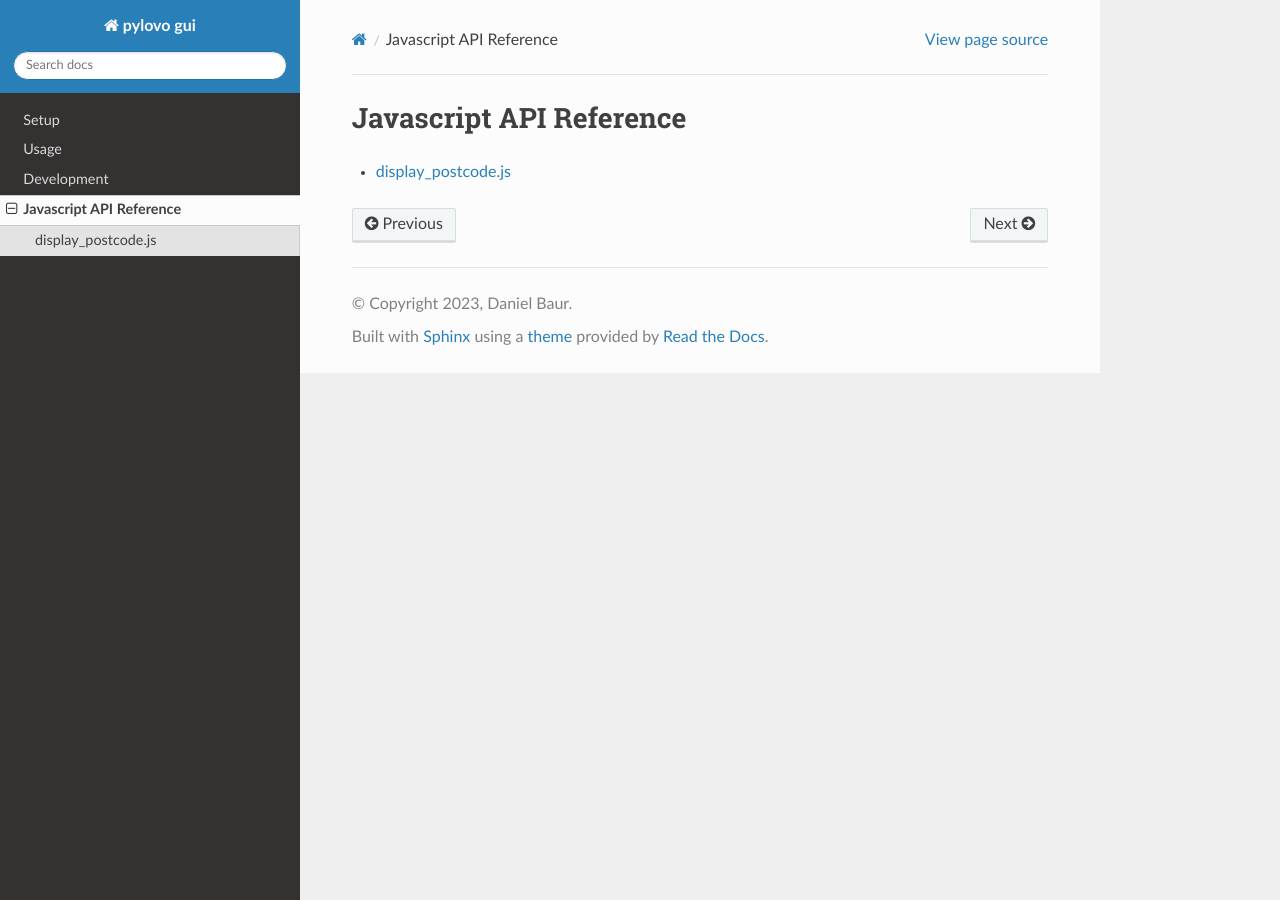
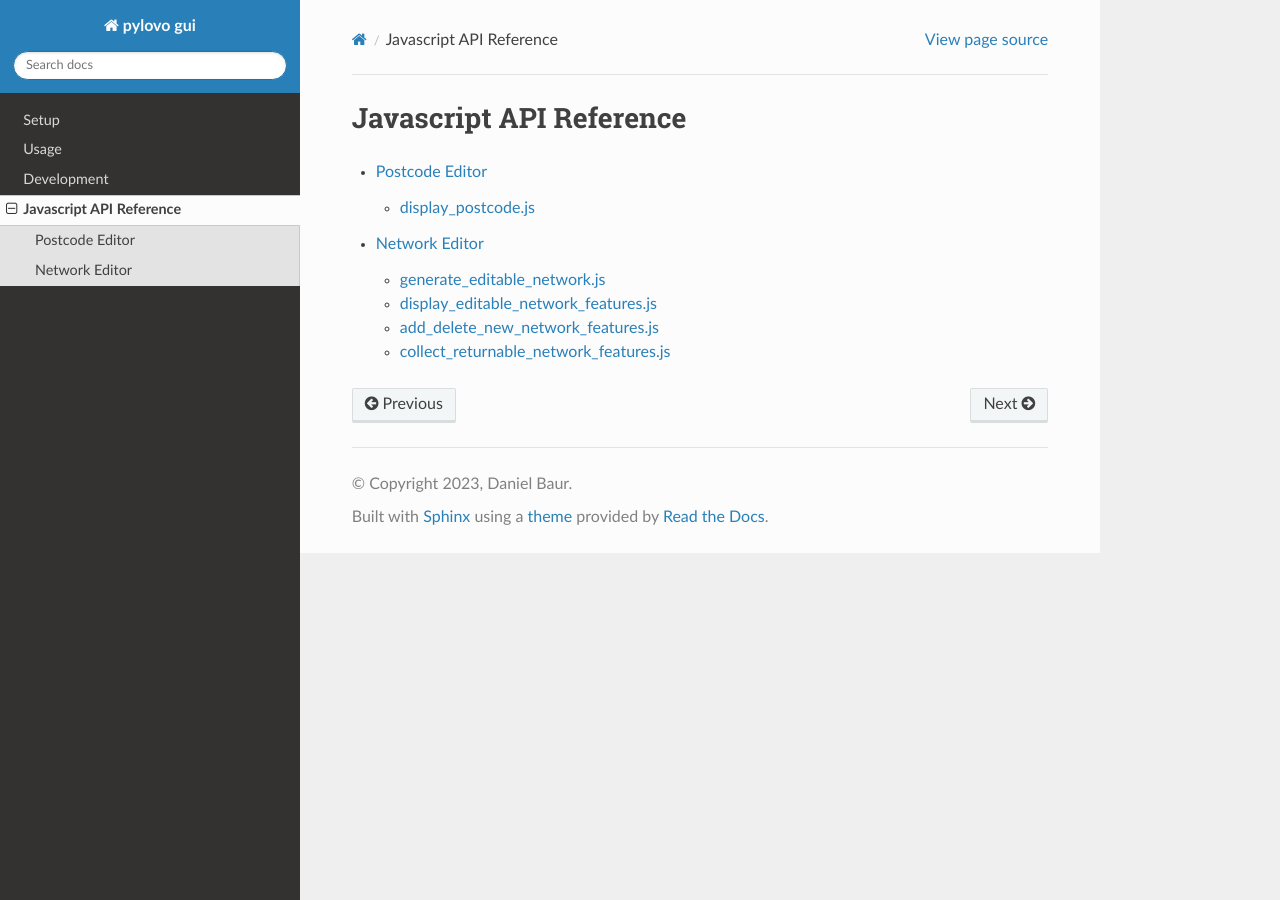
Before and after one commit to tum-ens/pylovo, a Sphinx documentation site: the page built from docs/source/js_api/index.rst, in a window 1280 px wide. Built offline with Sphinx 7.4.7 and the Read the Docs theme 2.0.0, drawn with Linux system fonts in a browser that asks for light colours.

Commit message:
successfully implemented sphinx-js documentation

```diff
--- a/docs/source/conf.py
+++ b/docs/source/conf.py
@@ -24,8 +24,8 @@ extensions = ['sphinx.ext.autodoc', 'sphinx.ext.coverage', 'autoapi.extension',
 
 autoapi_dirs = ['../../gui/IDP_MapTool_Flask/maptool']
 
-js_source_path = "../../gui/IDP_MapTool_Flask/maptool/static/postcode_editor"
-
+js_source_path = ["../../gui/IDP_MapTool_Flask/maptool/static/network_editor", "../../gui/IDP_MapTool_Flask/maptool/static/postcode_editor"]
+root_for_relative_js_paths = "."
 templates_path = ['_templates']
 exclude_patterns = []
 
--- a/docs/source/js_api/index.rst
+++ b/docs/source/js_api/index.rst
@@ -5,3 +5,4 @@ Javascript API Reference
    :maxdepth: 2
 
    postcode_editor/index
+   network_editor/index
--- /dev/null
+++ b/docs/source/js_api/network_editor/add_delete_new_network_features.rst
@@ -0,0 +1,7 @@
+add_delete_new_network_features.js
+===================================
+
+.. js:autofunction:: addFeature
+.. js:autofunction:: prepareFeatureDelete
+.. js:autofunction:: deleteConnectedFeatures
+.. js:autofunction:: deleteFeature
--- /dev/null
+++ b/docs/source/js_api/network_editor/collect_returnable_network_features.rst
@@ -0,0 +1,5 @@
+collect_returnable_network_features.js
+======================================
+
+.. js:autofunction:: returnEditedNet
+.. js:autofunction:: extractNetworFeatures
--- /dev/null
+++ b/docs/source/js_api/network_editor/generate_editable_network.rst
@@ -0,0 +1,8 @@
+generate_editable_network.js
+=============================
+
+.. js:autofunction:: GetPandapowerAndWriteGeoJSONNet
+.. js:autofunction:: changeTrafoBusNames
+.. js:autofunction:: extractStdTypes
+.. js:autofunction:: displayNetNew
+.. js:autofunction:: addGeoJSONtoMap
--- /dev/null
+++ b/docs/source/js_api/network_editor/index.rst
@@ -0,0 +1,10 @@
+Network Editor
+===================
+
+.. toctree::
+   :maxdepth: 2
+
+   generate_editable_network
+   display_editable_network_features
+   add_delete_new_network_features
+   collect_returnable_network_features
--- a/gui/IDP_MapTool_Flask/maptool/static/network_editor/add_delete_new_network_features.js
+++ b/gui/IDP_MapTool_Flask/maptool/static/network_editor/add_delete_new_network_features.js
@@ -5,6 +5,7 @@ var maptool_add_delete = function() {
     /**
      * onclick function for the add feature buttons in the GUI
      * switches leaflet map mode to draw and makes sure we place down the correct marker type
+     *
      * @param {string} feature name of the network feature type we want to create
      */
     function addFeature(feature) {
@@ -113,6 +114,7 @@ var maptool_add_delete = function() {
 
     /**
      * delete function used for features that do not have other features attached to them aka lines, trafos, ext_grids
+     *
      * @param {string} featureName key for the type of the feature we want to delete
      */
     function deleteFeature(featureName) {
--- a/gui/IDP_MapTool_Flask/maptool/static/network_editor/collect_returnable_network_features.js
+++ b/gui/IDP_MapTool_Flask/maptool/static/network_editor/collect_returnable_network_features.js
@@ -1,4 +1,7 @@
 var maptool_return_net = function() {
+    /**
+     * TODO
+     */
     function returnEditedNet() {
         fetch("http://127.0.0.1:5000/networks/urbs_results", {
                     method: 'POST',
@@ -14,6 +17,7 @@ var maptool_return_net = function() {
 
     /**
      * goes through every list in the network object and extracts features and their properties from the saved map objects
+     *
      * @returns dict containing all data of the network to be processed in the backend
      */
     function extractNetworFeatures() {
--- a/gui/IDP_MapTool_Flask/maptool/static/postcode_editor/display_postcode.js
+++ b/gui/IDP_MapTool_Flask/maptool/static/postcode_editor/display_postcode.js
@@ -497,6 +497,11 @@ var maptool_display_postcode = function (){
         layer.bindPopup(popup);
     }
 
+    /**
+     * closes popup window
+     *
+     * @param {string} id html id of the window to be closed
+     */
     function closeForm(id) {
         document.getElementById(id).style.display = 'none';
     }
--- a/gui/IDP_MapTool_Flask/maptool/static/urbs_editor/generate_urbs_setup_editor.js
+++ b/gui/IDP_MapTool_Flask/maptool/static/urbs_editor/generate_urbs_setup_editor.js
@@ -76,7 +76,7 @@ var maptool_urbs_setup = function() {
             populateUrbsEditor('global', UrbsPropertiesJSON['global'],'');
             populateUrbsEditor('pro_prop', UrbsPropertiesJSON['process']['pro_prop'],'maptool_urbs_process.writeBackProcessFeatures(this, false)');
             populateUrbsEditor('pro_com_prop', UrbsPropertiesJSON['process']['pro_com_prop'],'maptool_urbs_process.writeBackProcessFeatures(this, true)');
-            populateEditableNetworkEditorSecondaryFeature('pro_prop', 'pro_com_prop')
+            populateUrbsNetworkEditorSecondaryFeature('pro_prop', 'pro_com_prop')
             populateUrbsEditor('storage', UrbsPropertiesJSON['storage']['sto_prop'],'');
 
             //ensures that the feature buttons are made visible once the network visualization has concluded and the editors been filed
@@ -256,10 +256,12 @@ var maptool_urbs_setup = function() {
     }
 
     /**
+     * TODO
+     *
      * @param {string} primaryFeatureName       Key for the primary feature editor to which the secondary feature list is getting attached to
      * @param {string} secondaryFeatureName     Key for the secondary feature
      */
-    function populateEditableNetworkEditorSecondaryFeature(primaryFeatureName, secondaryFeatureName) {
+    function populateUrbsNetworkEditorSecondaryFeature(primaryFeatureName, secondaryFeatureName) {
         let editor_form = document.getElementById(primaryFeatureName + 'Form');
 
         //the secondary feature list is placed into its own div
--- a/gui/IDP_MapTool_Flask/maptool/static/urbs_results/setup_urbs_results.js
+++ b/gui/IDP_MapTool_Flask/maptool/static/urbs_results/setup_urbs_results.js
@@ -118,7 +118,7 @@ var maptool_urbs_res_setup = function (){
      * @param {event} e
      * @param {string} listName
      */
-    function openEditableNetworkList(e, listName) {
+    function openUrbsNetworkList(e, listName) {
         tabcontent = document.getElementsByClassName("feature-editor__featurelist-tab");
         for (i = 0; i < tabcontent.length; i++) {
         tabcontent[i].style.display = "none";
@@ -325,7 +325,7 @@ var maptool_urbs_res_setup = function (){
     });
 
     return {
-        openEditableNetworkList: openEditableNetworkList,
+        openUrbsNetworkList: openUrbsNetworkList,
         fillSelectedEditableNetworkFeatureEditor: fillSelectedEditableNetworkFeatureEditor,
         clickOnMarker: clickOnMarker
     }
```
Also changed, not shown: docs/source/js_api/network_editor/display_editable_network_features.rst (added, +17 -0 lines), docs/source/js_api/postcode_editor/display_postcode.rst (added, +19 -0 lines), docs/source/js_api/postcode_editor/index.rst (+5 -2 lines), gui/IDP_MapTool_Flask/maptool/static/network_editor/display_editable_network_features.js (+64 -10 lines), gui/IDP_MapTool_Flask/maptool/static/network_editor/generate_editable_network.js (+8 -1 lines), 1 other file.
